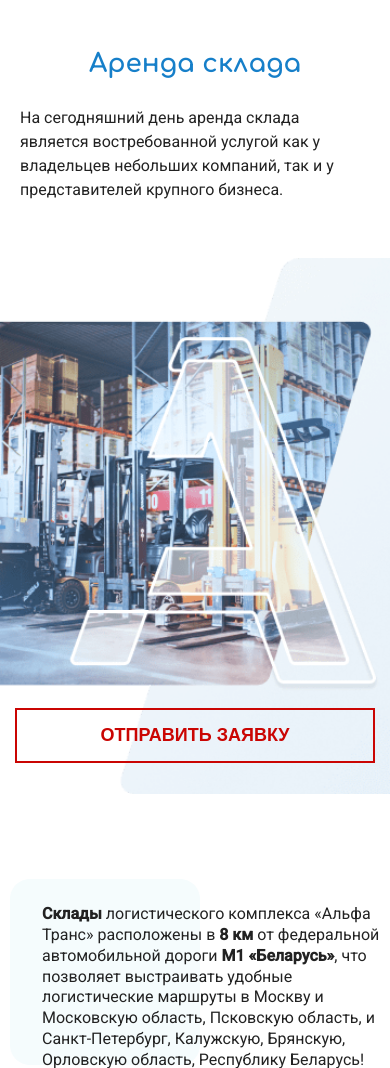
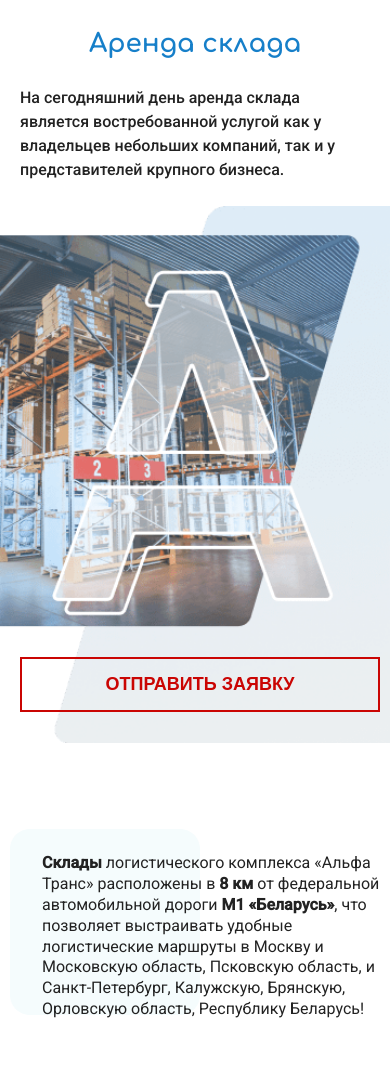
Before and after one commit to margogediv/alfaTransNew, a PHP site: page /rent in a window 390 px wide. Shown: the part 70-1138 px from the top of the page. Run offline with PHP 8.4, Linux system fonts and the light colour scheme; some libraries are stand-ins or nearby versions; some web fonts are replaced.

Commit message:
rent tablet / mobile

```diff
--- a/contacts/index.php
+++ b/contacts/index.php
@@ -55,8 +55,7 @@
                 <div class="contacts">
                     <div class="col-right">
                         <a href="#" class="icon icon-map-blue address">
-                            Смоленская обл., Смоленский район,<br>
-                            д. Стабна, ул. Заозёрная, д. 35<br>
+                            Смоленская обл., Смоленский район, д. Стабна, ул. Заозёрная, д. 35<br>
                             214550, Россия
                         </a>
                         <br>
--- a/css/media-rent.css
+++ b/css/media-rent.css
@@ -4,6 +4,7 @@
         order: 2;
         position: static;
         height: auto;
+        margin-top: 25px;
     }
 
     .text-container-rent {
@@ -37,10 +38,6 @@
 
     .btn.rent {
         padding: 12px 30px;
-        position: absolute;
-        bottom: 8vw;
-        left: 0;
-        margin: 0 15px;
         max-width: calc(100% - 30px);
     }
 
@@ -61,6 +58,7 @@
 
     .banner-title {
         margin-top: 0;
+        margin-bottom: 0;
     }
 
     .text-blue-rent {
@@ -71,6 +69,7 @@
         width: 100%;
         margin: 28px 0 31px;
         font-weight: 400;
+        font-size: 20px;
     }
 
     .subtitle-bold br {
@@ -125,12 +124,17 @@
 
     .banner-title {
         text-align: center;
-        margin-top: 20px;
+    }
+
+    .banner-text-rent {
+        height: 180px;
     }
 
     .banner-subtitle {
+        position: relative;
         margin: 20px 0 0;
         font-size: 16px;
+        font-weight: 500;
     }
 
     .list-storage li {
@@ -140,6 +144,12 @@
 
     .btn {
         width: 100%;
+    }
+
+    .btn.rent {
+        position: absolute;
+        bottom: 8vw;
+        margin: 0;
     }
 
     /*.banner-subtitle {
--- a/css/style.css
+++ b/css/style.css
@@ -638,8 +638,13 @@ a {
     margin-left: calc((100% - 1240px) / 2);
 }
 
+.text-container-rent .banner-title {
+    margin-bottom: 0;
+}
+
 .banner-title {
     margin-top: 141px;
+    margin-bottom: 70px;
     font-family: 'Comfortaa', sans-serif;
     font-style: normal;
     font-weight: 300;
@@ -1583,7 +1588,7 @@ a {
     font-size: 34px;
     line-height: 160%;
     text-align: center;
-    color: #333333;
+    color: #167FC9;
 }
 
 .section-7 .contacts {
@@ -1613,7 +1618,7 @@ a {
 }
 
 .section-7 .contacts .col-right {
-    width: 510px;
+    width: 876px;
 }
 
 /* section-8 */
--- a/rent/index.php
+++ b/rent/index.php
@@ -52,11 +52,11 @@
         <div class="section screen section-1 banner">
             <div class="banner-img-rent">
 
-                <img id="banner-img-home" class="photo-style" src="/img/rent/img-content.png?v=1"
+                <img id="banner-img-home" class="photo-style" src="/img/rent/img-content-min.png?v=1"
                      style="display: none" alt="">
-                <img class="photo-style" data-type="tablet" src="/img/rent/img-content-tablet.png?v=1"
+                <img class="photo-style" data-type="tablet" src="/img/rent/img-content-tablet-min.png?v=1"
                      alt="">
-                <img class="photo-style" data-type="mobile" src="/img/rent/img-content-mobile.png?v=1"
+                <img class="photo-style" data-type="mobile" src="/img/rent/img-content-mobile-min.png?v=1"
                      alt="">
             </div>
             <div class="banner-text-rent">
@@ -204,10 +204,8 @@
                         </li>
                         <li>
                             <div class="text-content mb10">
-                                Чтобы снять склад в Смоленске – отправьте нам <span>заявку</span>, и мы свяжемся с Вами
-                                в
-                                течении
-                                <span>48 часов</span>.
+                                Чтобы снять склад в Смоленске – отправьте нам <span>заявку</span>, и мы свяжемся с Вами<br>
+                                в течении <span>48 часов</span>.
                             </div>
                         </li>
                     </ul>
```
Also changed, not shown: index.php (+1 -19 lines), img/rent/img-content-min.png (added), img/rent/img-content-mobile-min.png (added), img/rent/img-content-mobile.png (deleted), img/rent/img-content-tablet-min.png (added), img/rent/img-content-tablet.png (deleted), img/rent/img-content.png (deleted).
